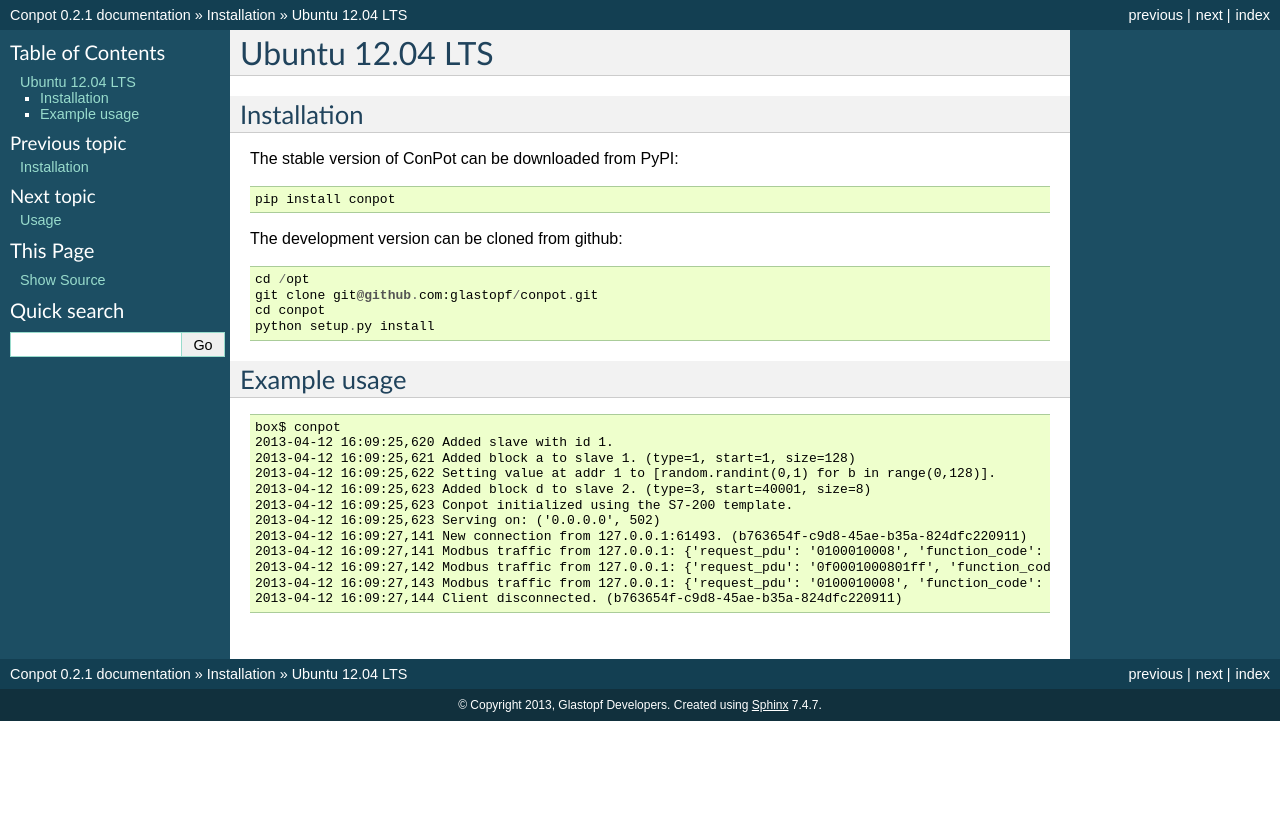
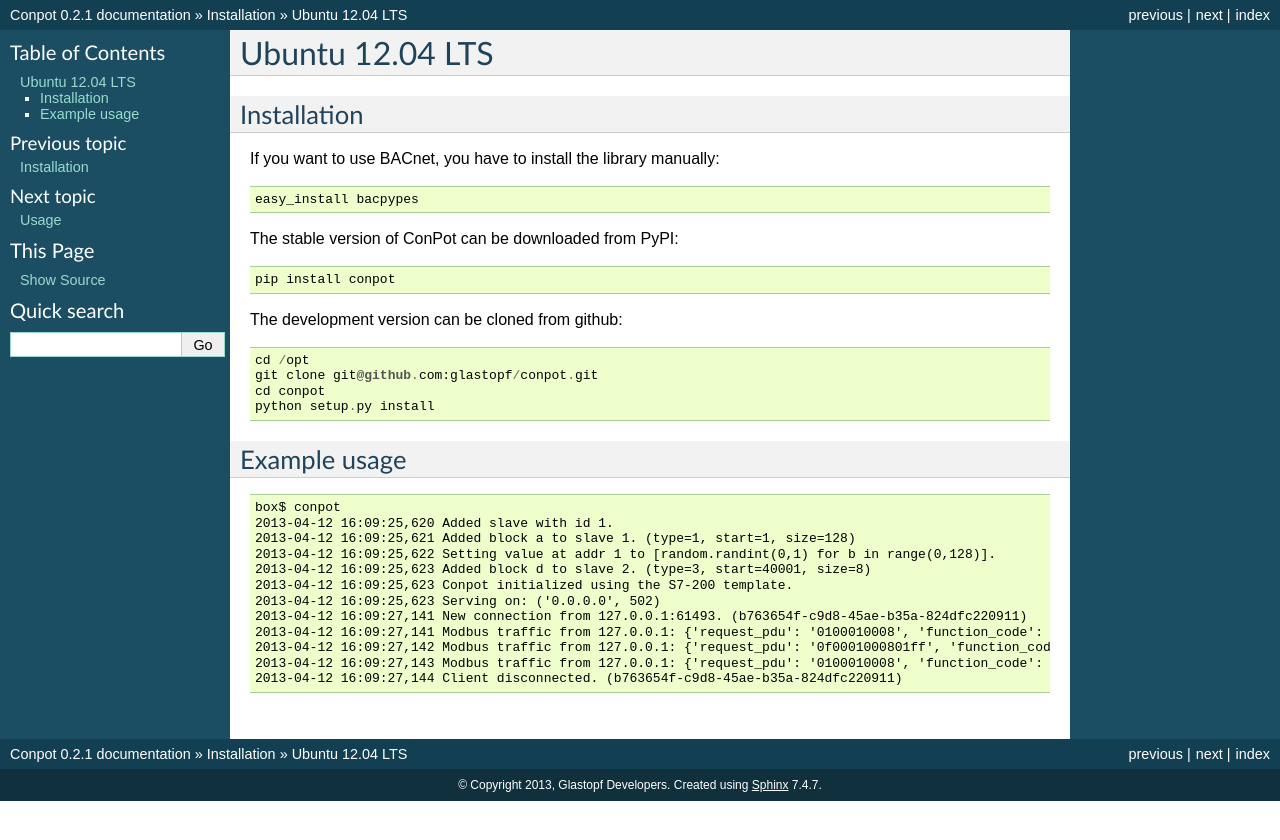
Before and after one commit to mushorg/conpot, a Sphinx documentation site: the page built from docs/source/installation/ubuntu.rst, in a window 1280 px wide. Shown: the top 840 px of the page. Built offline with Sphinx 7.4.7, drawn with Linux system fonts in a browser that asks for light colours; the version number is read from the project's files by our own code.

Commit message:
BACpypes instructions added

```diff
--- a/docs/source/installation/ubuntu.rst
+++ b/docs/source/installation/ubuntu.rst
@@ -3,6 +3,12 @@ Ubuntu 12.04 LTS
 
 Installation
 ------------
+
+If you want to use BACnet, you have to install the library manually:
+::
+
+    easy_install bacpypes
+
 
 The stable version of ConPot can be downloaded from PyPI:
 ::
```
